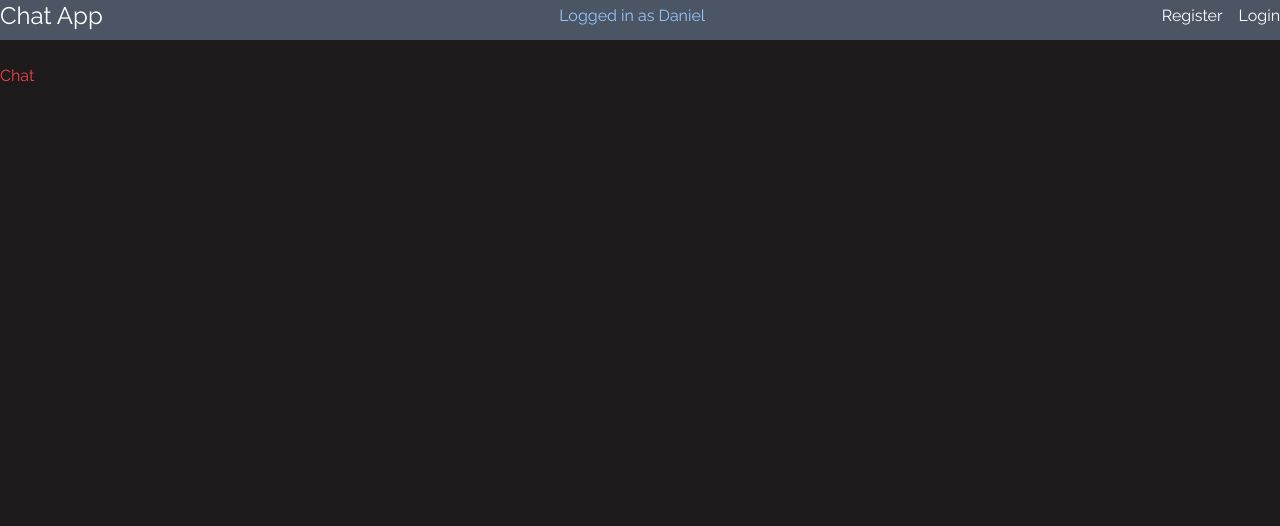
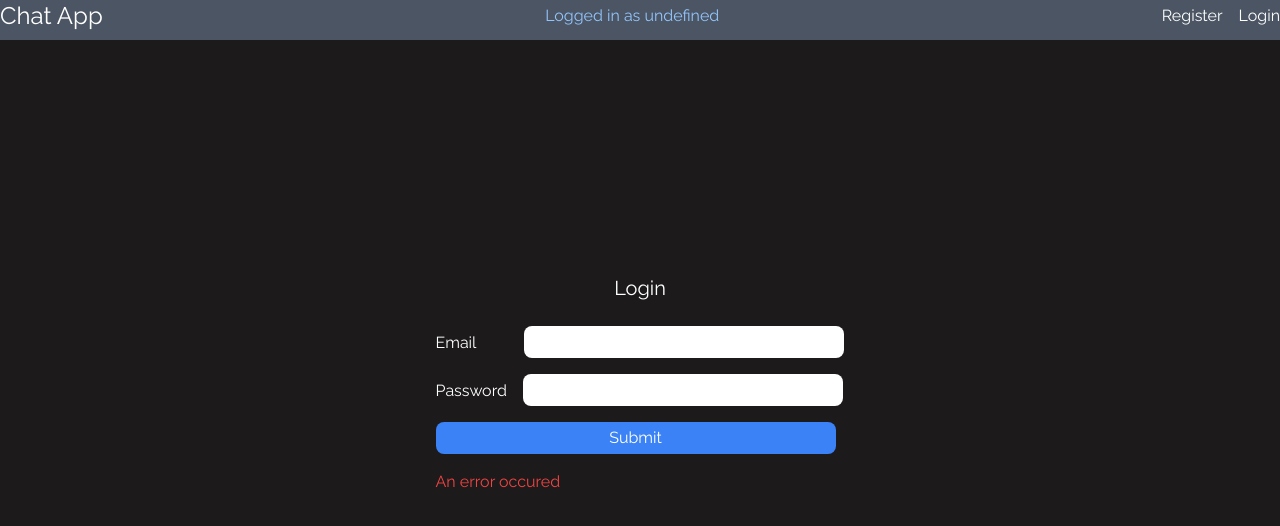
Before and after one commit to ayyesu/CHAT-APP, a React (Vite) app in the folder client/: page / in a window 1280 px wide. Shown: the top 526 px of the page. Built offline with nearby package versions, Linux system fonts and the light colour scheme.

Commit message:
Implemented: Saving user data in Local Storage

```diff
--- a/client/src/App.jsx
+++ b/client/src/App.jsx
@@ -3,16 +3,25 @@
 import Login from './pages/Login';
 import Register from './pages/Register';
 import NavBar from './components/NavBar';
+import {useContext} from 'react';
+import {AuthContext} from './context/AuthContext';
 
 function App() {
+    const {user} = useContext(AuthContext);
     return (
         <>
             <NavBar />
             <div className='container'>
                 <Routes>
-                    <Route path='/' element={<CHAT />} />
-                    <Route path='/register' element={<Register />} />
-                    <Route path='/login' element={<Login />} />
+                    <Route path='/' element={user ? <CHAT /> : <Login />} />
+                    <Route
+                        path='/register'
+                        element={user ? <CHAT /> : <Register />}
+                    />
+                    <Route
+                        path='/login'
+                        element={user ? <CHAT /> : <Login />}
+                    />
                     <Route path='*' element={<Navigate to='/' />} />
                 </Routes>
             </div>
--- a/client/src/components/NavBar.jsx
+++ b/client/src/components/NavBar.jsx
@@ -1,13 +1,16 @@
+import {useContext} from 'react';
 import {Link} from 'react-router-dom';
+import {AuthContext} from '../context/AuthContext';
 
 const NavBar = () => {
+    const {user} = useContext(AuthContext);
     return (
         <nav className='h-[40px] mb-6 bg-gray-600'>
             <div className='container flex justify-between items-center'>
                 <Link to='/' className='text-2xl items-center'>
                     Chat App
                 </Link>
-                <span className='text-blue-300'>Logged in as Daniel</span>
+                <span className='text-blue-300'>{`Logged in as ${user?.name}`}</span>
                 <nav>
                     <Link to='/register' className='mr-4'>
                         Register
--- a/client/src/context/AuthContext.jsx
+++ b/client/src/context/AuthContext.jsx
@@ -1,4 +1,4 @@
-import {createContext, useCallback, useState} from 'react';
+import {createContext, useCallback, useEffect, useState} from 'react';
 import {postRequest} from '../utils/services';
 import {baseUrl} from '../utils/services';
 
@@ -13,6 +13,13 @@
         email: '',
         password: '',
     });
+
+    console.log('user', user);
+    useEffect(() => {
+        const user = localStorage.getItem('User');
+
+        setUser(JSON.parse(user));
+    }, []);
 
     const updateRegisterInfo = useCallback((info) => {
         setRegisterInfo(info);
```
Also changed, not shown: 1 other file (tests, documents, lock files or other folders).
